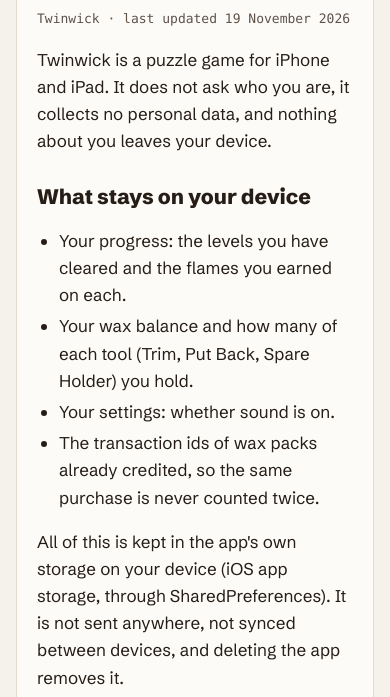
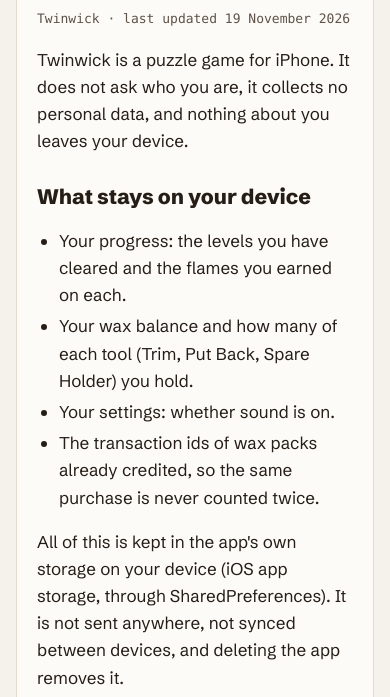
Before and after one commit to nguyenvanlamm/twinwick-site, a plain HTML site: page privacy.html in a window 390 px wide. Shown: the part 147-844 px from the top of the page. Drawn offline with Linux system fonts and the light colour scheme; a web font is replaced by a local one.

Commit message:
fix: Twinwick is iPhone only
Co-Authored-By: Claude Opus 5.5 <noreply@anthropic.com>

```diff
--- a/privacy.html
+++ b/privacy.html
@@ -49,7 +49,7 @@
   <h1>Privacy Policy</h1>
   <p class="date">Twinwick · last updated 19 November 2026</p>
 
-  <p>Twinwick is a puzzle game for iPhone and iPad. It does not ask who you are, it collects no personal data, and nothing about you leaves your device.</p>
+  <p>Twinwick is a puzzle game for iPhone. It does not ask who you are, it collects no personal data, and nothing about you leaves your device.</p>
 
   <h2>What stays on your device</h2>
   <ul>
```
Also changed, not shown: index.html (+2 -2 lines).
